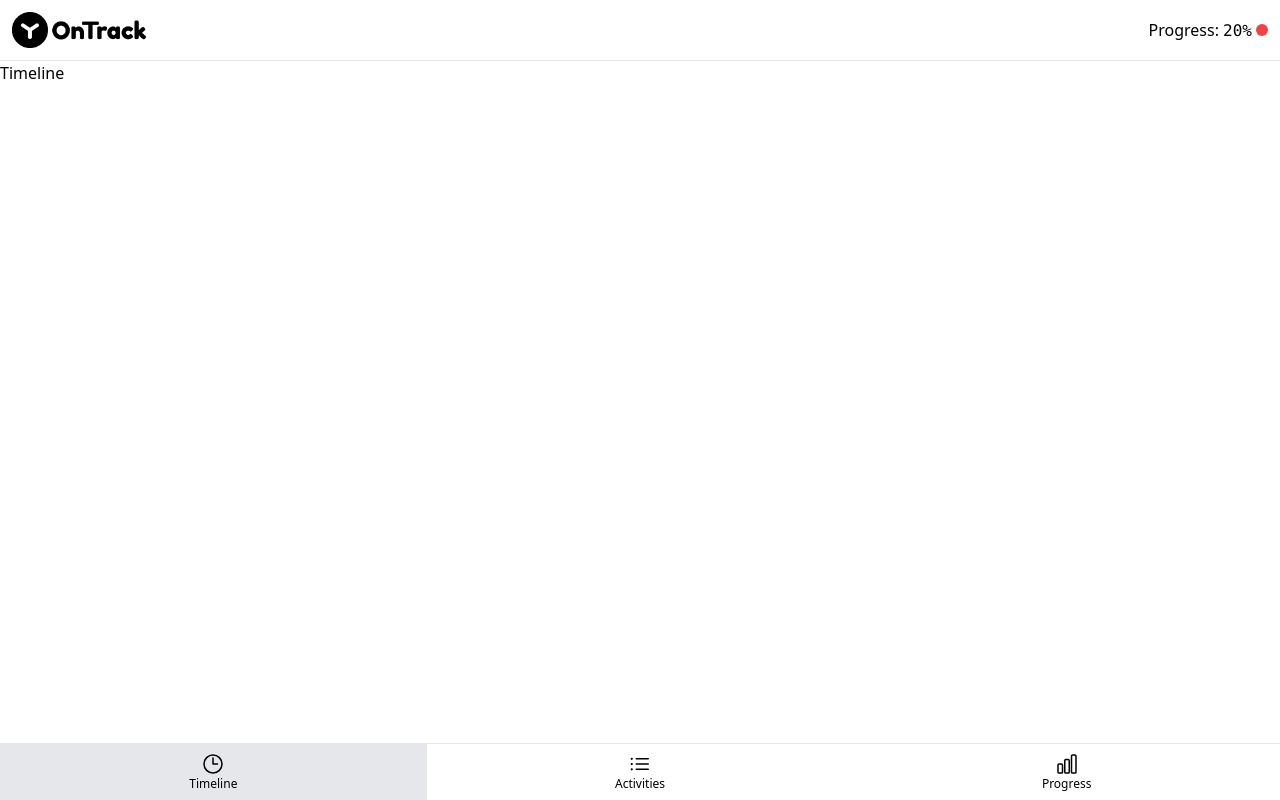
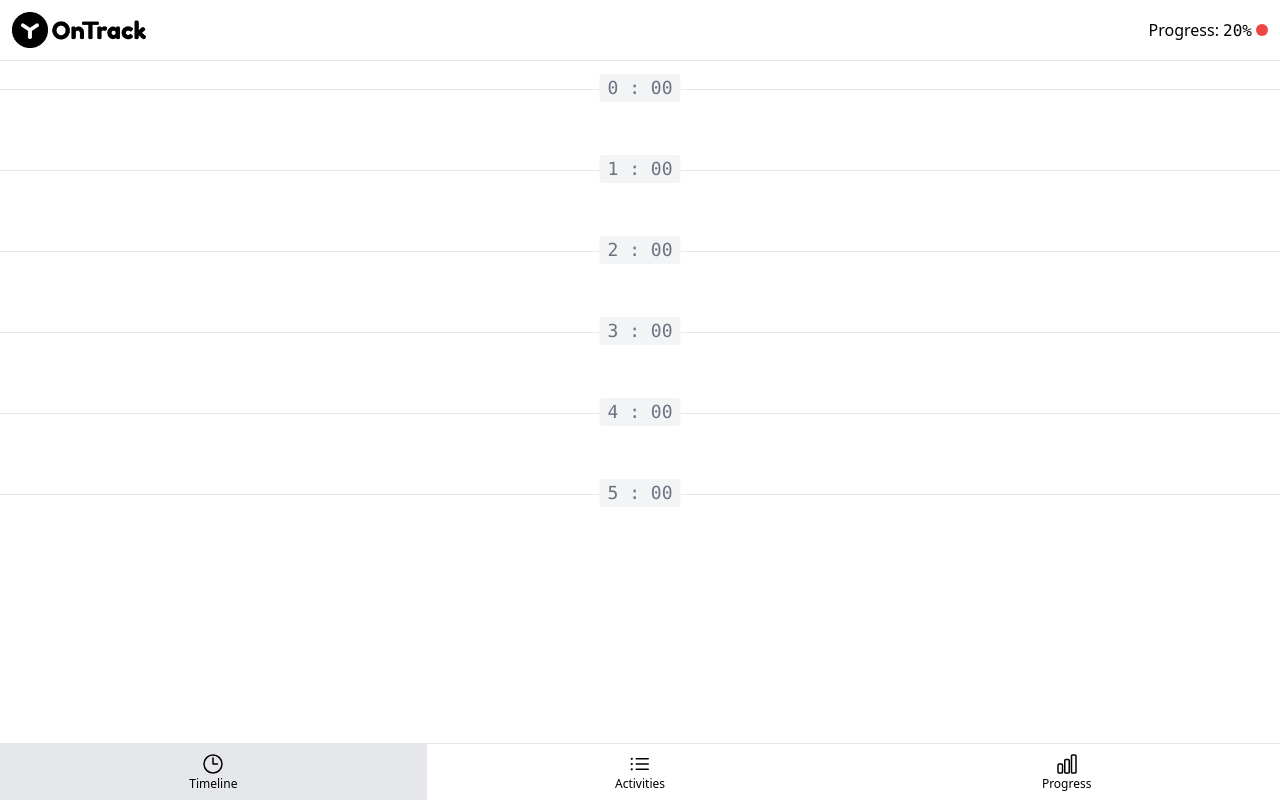
Before and after one commit to akramjonnuriddinov/onTrack-app, a Vue app: page /#timeline in a window 1280 px wide. Built offline with nearby package versions, Linux system fonts and the light colour scheme.

Commit message:
Add style to TheTimeline component

```diff
--- a/src/pages/TheTimeline.vue
+++ b/src/pages/TheTimeline.vue
@@ -3,5 +3,19 @@
 </script>
 
 <template>
-  <h1>Timeline</h1>
+  <div class="mt-7">
+    <ul>
+      <li
+        v-for="i in [0, 1, 2, 3, 4, 5]"
+        :key="i"
+        class="relative flex flex-col gap-2 px-4 py-10 border-t border-gray-200"
+      >
+        <a
+          href="#"
+          class="absolute px-2 font-mono text-lg text-gray-500 -translate-x-1/2 bg-gray-100 rounded -top-4 left-1/2"
+          >{{ i }} : 00</a
+        >
+      </li>
+    </ul>
+  </div>
 </template>
```
